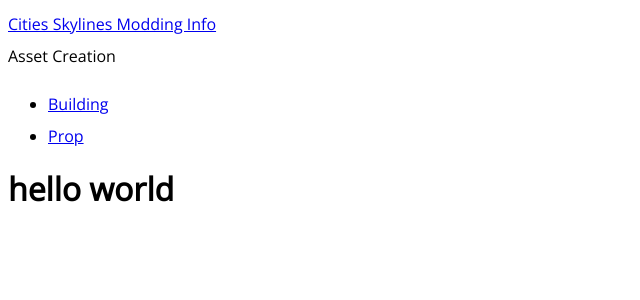
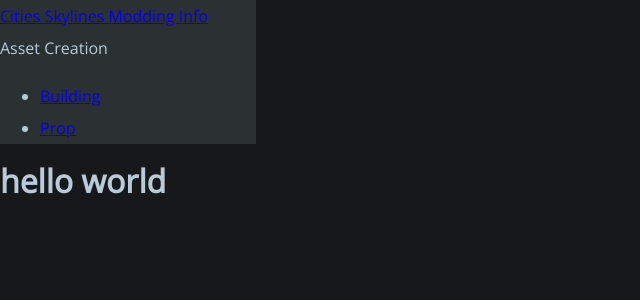
Before and after one commit to ronyx69/cslmodding, a Jekyll site: the page built from index.html, in a window 1280 px wide. Shown: the top 300 px of the page, without its empty margins (0-640 px from the left). Built offline with Jekyll 4.4.1, drawn with Linux system fonts in a browser that asks for light colours.

Commit message:
Update main.css

```diff
--- a/css/main.css
+++ b/css/main.css
@@ -2,6 +2,16 @@
 
 body
 {
-line-height: 32px;
-font-family: 'Open Sans', sans-serif;
+	margin:0;
+	line-height: 32px;
+	font-family: 'Open Sans', sans-serif;
+	color:#b8cbd9;
+	background-color:#16181a;
 }
+
+.sidebar
+{
+	width:256px;
+	height:100%;
+	background-color:#2b3033;
+}
```
